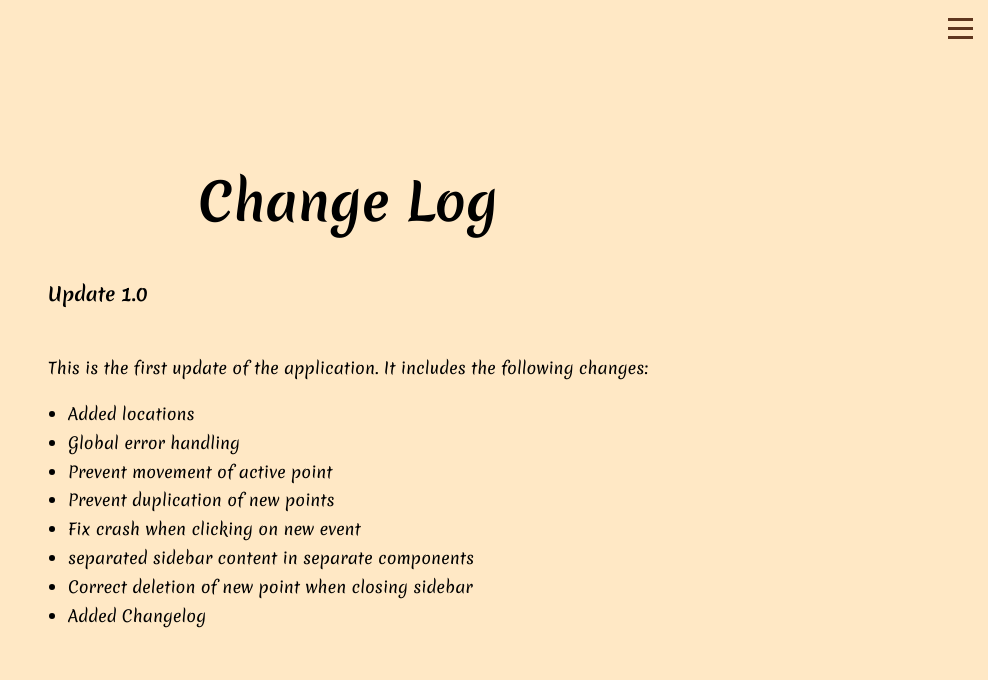
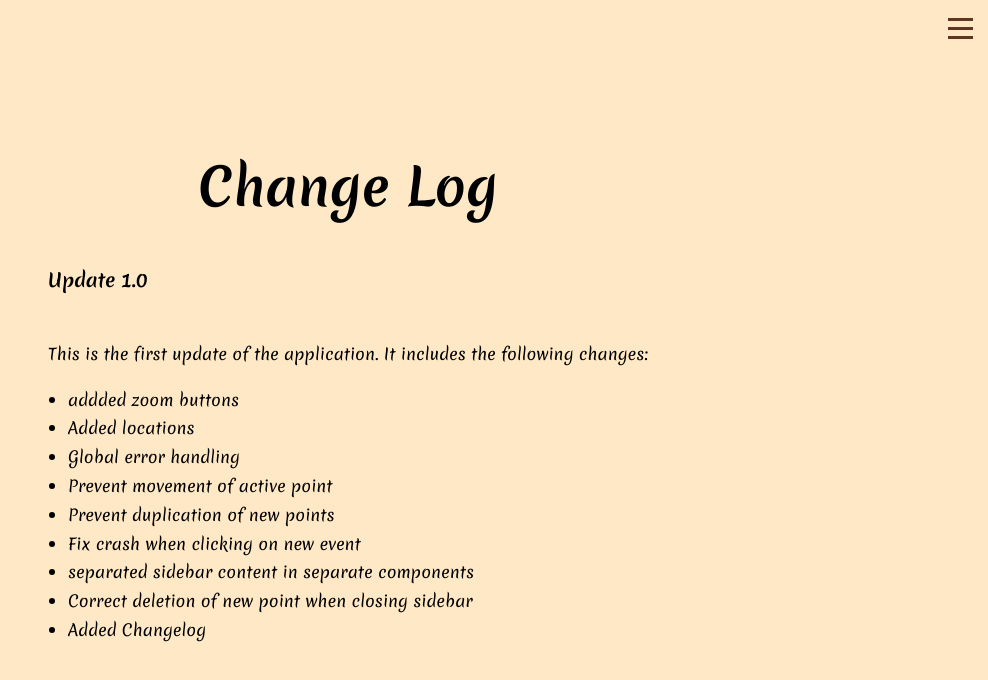
Before and after one commit to 5e-Cleric/history-map, a React (Vite) app: page /changelog in a window 1280 px wide. Shown: the top 680 px of the page, without its empty margins (292-1280 px from the left). Built offline with nearby package versions, Linux system fonts and the light colour scheme.

Commit message:
"Updated toolbar.css to add list-style: none; and added a new list item to Changelog.jsx"

```diff
--- a/src/components/toolbar/toolbar.css
+++ b/src/components/toolbar/toolbar.css
@@ -15,6 +15,7 @@
         background: #e3c79d;
         padding: 5px 15px;
         box-shadow: 0 0 5px black;
+        list-style: none;
 
         &:first-of-type {
             padding:5px;
--- a/src/pages/changelog/Changelog.jsx
+++ b/src/pages/changelog/Changelog.jsx
@@ -30,6 +30,7 @@ const Changelog = () => {
                         This is the first update of the application. It includes the following changes:
 
                         <ul>
+                            <li>addded zoom buttons</li>
                             <li>Added locations</li>
                             <li>Global error handling</li>
                             <li>Prevent movement of active point</li>
```
